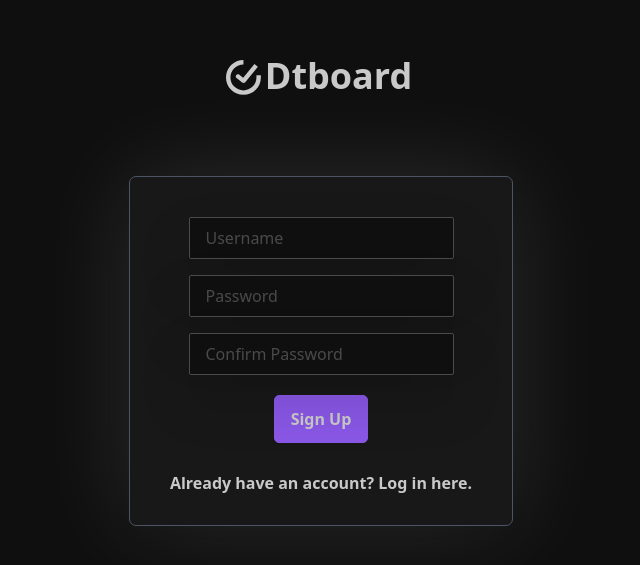
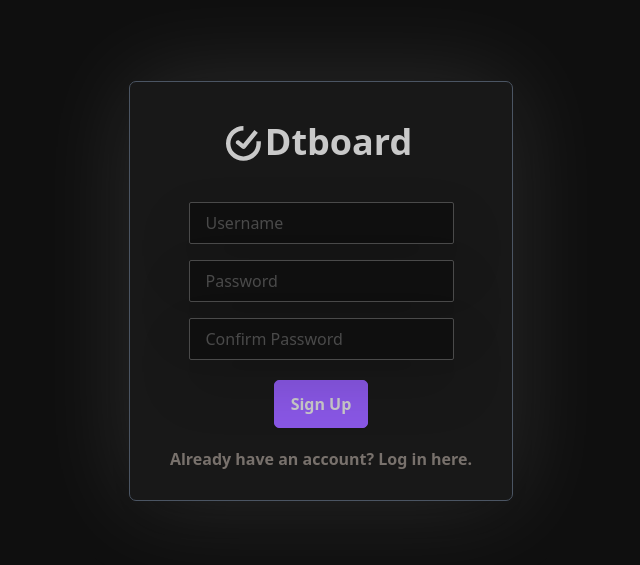
Before and after one commit to me3zaAKAgoat/dtb, a React (Vite) app in the folder frontend/: page /register in a window 1280 px wide. Shown: the part 109-674 px from the top of the page, without its empty margins (319-959 px from the left). Built offline with nearby package versions, Linux system fonts and the light colour scheme; the HTML template or start-up script is replaced by a standard one.

Commit message:
Fixed styling of sign up and log in boxes

```diff
--- a/frontend/src/pages/Login.tsx
+++ b/frontend/src/pages/Login.tsx
@@ -48,14 +48,14 @@ function Login({}) {
 
 	return (
 		<div className="login-page base-page flex flex-col items-center justify-center">
+			<div className="bg-secondary flex flex-col justify-end items-center w-96 rounded-[7px] border border-solid border-gray-600 overflow-hidden drop-shadow-2xl">
 				<a
-				className="svg-icon mr-1 text-4xl flex items-center gap-2 text-primary-content hover:text-accent transition-all font-semibold"
+					className="mt-10 svg-icon text-4xl flex items-center gap-2 text-primary-content hover:text-accent transition-all font-semibold"
 					href="/"
 				>
 					<Icon className="fill-primary-content h-[35px] mt-0.5 -mr-1" />
 					Dtboard
 				</a>
-			<div className="bg-secondary flex flex-col justify-end items-center w-96 h-80 rounded-[7px] border border-solid border-gray-600 overflow-hidden drop-shadow-2xl mt-20">
 				<form
 					className="flex flex-col items-center h-4/5"
 					onSubmit={handleLogin}
@@ -80,14 +80,11 @@ function Login({}) {
 						{loading ? 'Loading...' : 'Log In'}
 					</button>
 				</form>
-				<Link
-					className="m-2 hover:underline  font-semibold"
-					to="/register"
-				>
+				<Link className="m-2 hover:underline text-stone-500 font-semibold" to="/register">
 					Don't have an account? Sign Up here.
 				</Link>
 				<div
-					className={`flex flex-col items-center justify-center h-6 text-primary-content bg-error w-full font-bold text-sm ${
+					className={`flex flex-col items-center justify-center h-8 text-primary-content bg-error w-full font-bold text-sm ${
 						error === null ? 'invisible' : ''
 					}`}
 				>
--- a/frontend/src/pages/Register.tsx
+++ b/frontend/src/pages/Register.tsx
@@ -61,14 +61,14 @@ const Register = () => {
 
 	return (
 		<div className="base-page register-page flex flex-col items-center justify-center">
+			<div className="bg-secondary flex flex-col justify-end items-center w-96 rounded-[7px] border border-solid border-gray-600 overflow-hidden drop-shadow-2xl">
 			<a
-				className="svg-icon mr-1 text-4xl flex items-center gap-2 text-primary-content hover:text-accent transition-all font-semibold"
+				className="mt-10 svg-icon mr-1 text-4xl flex items-center gap-2 text-primary-content hover:text-accent transition-all font-semibold"
 				href="/"
 			>
 				<Icon className="fill-primary-content h-[35px] mt-0.5 -mr-1" />
 				Dtboard
 			</a>
-			<div className="bg-secondary flex flex-col justify-end items-center w-96 h-[350px] rounded-[7px] border border-solid border-gray-600 overflow-hidden drop-shadow-2xl mt-20">
 				<form
 					className="flex flex-col items-center w-full h-full"
 					onSubmit={handleSubmit}
@@ -100,12 +100,12 @@ const Register = () => {
 						Sign Up
 					</button>
 				</form>
-				<Link className="mt-7 hover:underline font-semibold" to="/login">
+				<Link className="m-2 hover:underline text-stone-500  font-semibold" to="/login">
 					Already have an account? Log in here.
 				</Link>
 				<div
-					className={`mt-6 flex flex-col items-center justify-center h-6 text-textColor bg-error w-full font-bold text-sm ${
-						error === null ? 'invisible' : ''
+					className={`flex flex-col items-center justify-center h-8 text-primary-content bg-error w-full font-bold text-sm ${
+						error === null ? 'bg-transparent' : ''
 					}`}
 				>
 					{error}
```
Also changed, not shown: 1 other file (tests, documents, lock files or other folders). Lines whose indentation alone changed are shown as unchanged.
